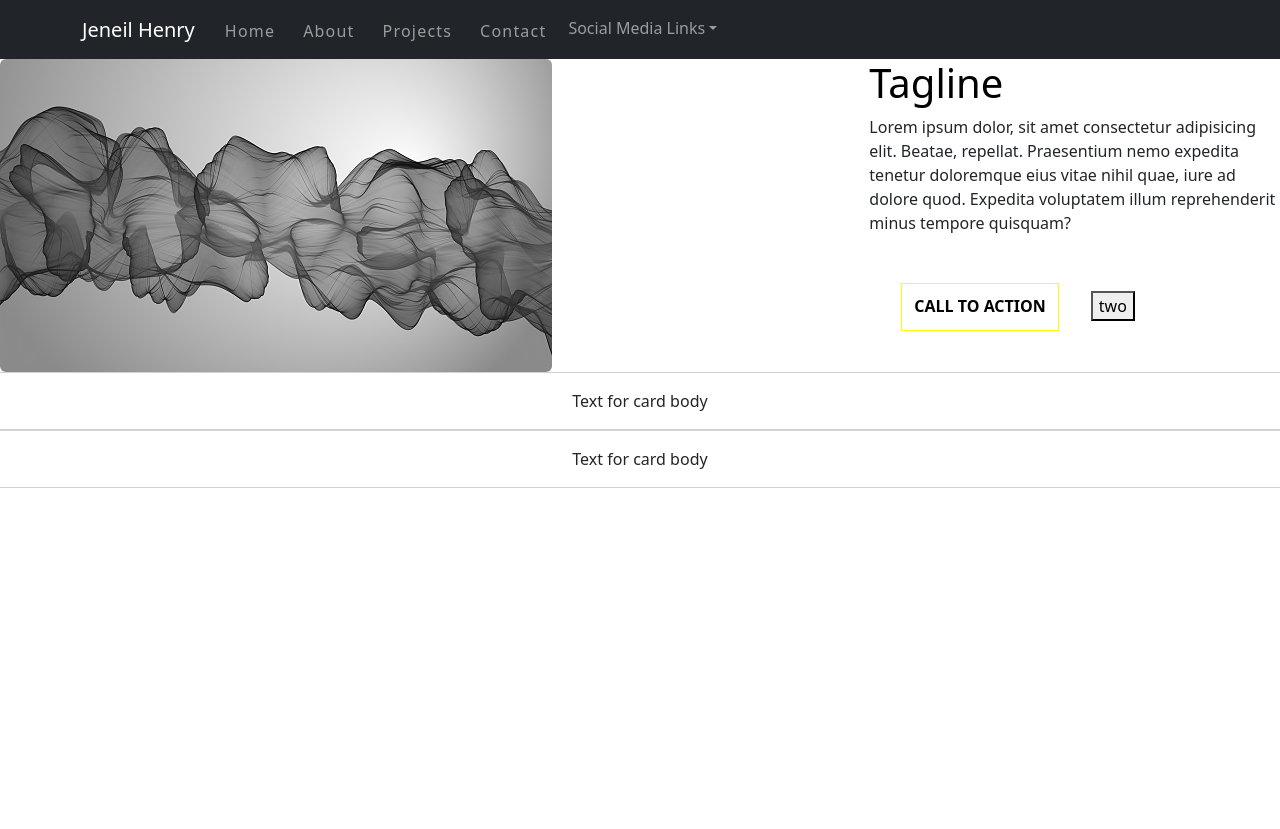
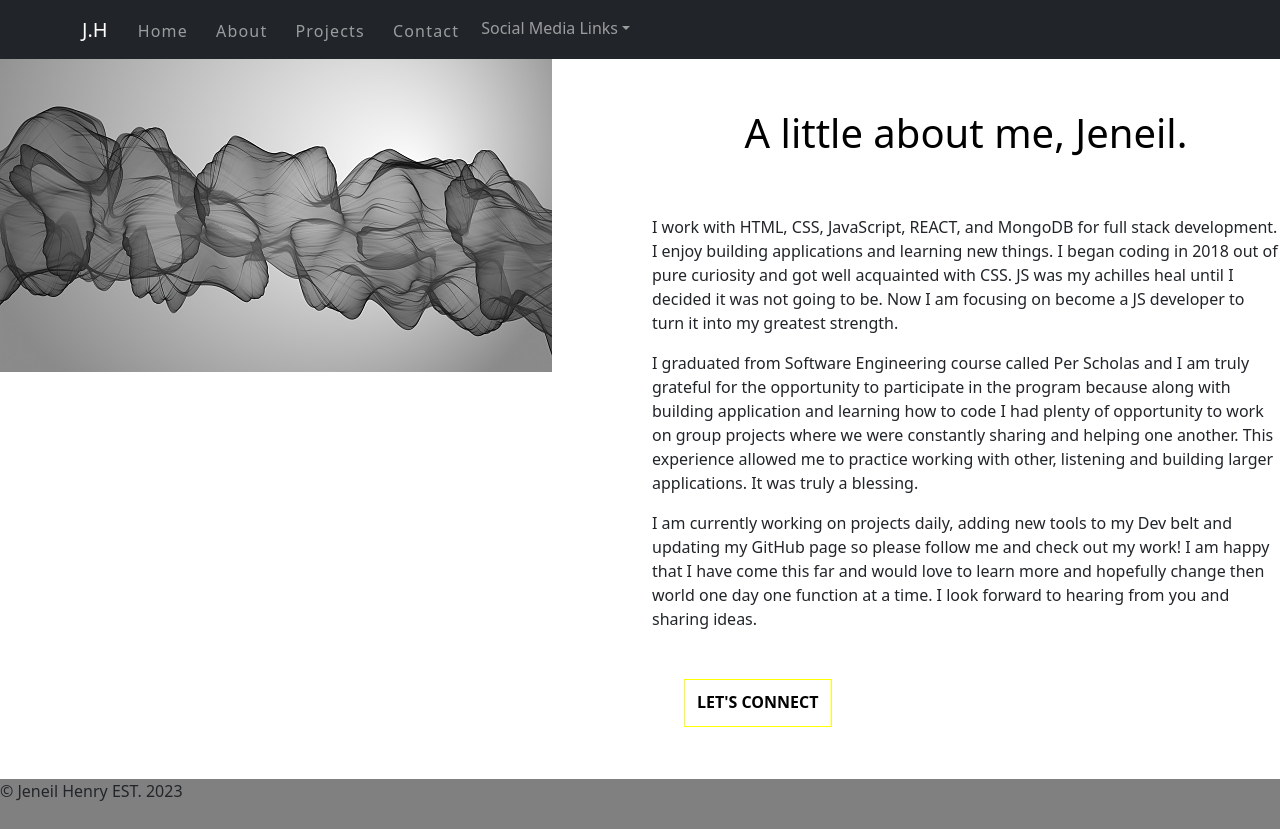
Before and after one commit to Nell-intech/Portfolio, a React (Create React App) app: page /about in a window 1280 px wide. Before the commit the page ends 800 px from the top, so only its background shows below. Built offline with nearby package versions, Linux system fonts and the light colour scheme.

Commit message:
added content to about me page

```diff
--- a/src/App.js
+++ b/src/App.js
@@ -12,6 +12,8 @@ import Projects from './Pages/Projects'
 import Contact from './Pages/Contact'
 import Resume from './Pages/Resume';
 import About from './Pages/About';
+
+
 
 function App() {
 
--- a/src/Components/Hero.js
+++ b/src/Components/Hero.js
@@ -11,7 +11,7 @@ export default function Hero(){
                 {/* <span>instagram Github link</span> */}
                 <Link className="links" to={`/resume`}> <button className="main-button">Resume</button> </Link>
 
-                <div className="tech-stack">Teck Stack | ( HTML CSS JS REACT BOOTSTRAP MONGODB FIGMA ICONS) </div>
+                <div className="tech-stack">Tech Stack | ( HTML CSS JS REACT BOOTSTRAP MONGODB FIGMA ICONS) </div>
             </div>
         </div>
     );
--- a/src/Components/Navbar.js
+++ b/src/Components/Navbar.js
@@ -12,7 +12,7 @@ export default function navBar1() {
   return (
     <Navbar sticky="top" collapseOnSelect expand="lg" bg="dark" variant="dark" >
       <Container className="container">
-        <Navbar.Brand className="name" href="/">Jeneil Henry</Navbar.Brand>
+        <Navbar.Brand className="name" href="/">J.H</Navbar.Brand>
         {/* <FontAwesomeIcon icon={faBars} style={{color: "#0564646",}} /> */}
         <Navbar.Toggle aria-controls="basic-navbar-nav" />
         <Navbar.Collapse id="basic-navbar-nav">
--- a/src/Pages/About.js
+++ b/src/Pages/About.js
@@ -1,29 +1,29 @@
-import {Container, Row, Col,Image,Button,Card } from 'react-bootstrap';
+import { Container, Row, Col, Image, Button, Card } from 'react-bootstrap';
 import flights from "../assests/flights.png"
 import backgroundimg from "../assests/backgroundimg.jpeg"
 
+import Footer from '../Components/Footer';
 function About() {
     return (
         <div>
+            <Row>
+                <Col>
+                    <Image src={backgroundimg} />
 
-
-                <Row >
-                    <Col xs={12} md={8}>
-                        <Image src={backgroundimg} fluid rounded/>
                 </Col>
-                    <Col xs={6} md={4}>
-                        <h1 className="font-weight-light">Tagline</h1>
-                        <p className="">Lorem ipsum dolor, sit amet consectetur adipisicing elit. Beatae, repellat.
-                            Praesentium nemo expedita tenetur doloremque eius vitae nihil quae, iure ad dolore quod.
-                            Expedita voluptatem illum reprehenderit minus tempore quisquam?
-                        </p>
+                <Col>
+                <div className="spacer"></div>
+                    <h1 className="text-center font-weight-light">A little about me, Jeneil.</h1>
+                    <div className="spacer"></div>
+                    <p className="">I work with HTML, CSS, JavaScript, REACT, and MongoDB for full stack development. I enjoy building applications and learning new things. I began coding in 2018 out of pure curiosity and got well acquainted with CSS. JS was my achilles heal until I decided it was not going to be. Now I am focusing on become a JS developer to turn it into my greatest strength.</p>
+                    <p className="">I graduated from Software Engineering course called Per Scholas and I am truly grateful for the opportunity to participate in the program because along with building application and learning how to code I had plenty of opportunity to work on group projects where we were constantly sharing and helping one another. This experience allowed me to practice working with other, listening and building larger applications. It was truly a blessing.</p>
+                    <p className="">I am currently working on projects daily, adding new tools to my Dev belt and updating my GitHub page so please follow me and check out my work! I am happy that I have come this far and would love to learn more and hopefully change then world one day one function at a time. I look forward to hearing from you and sharing ideas.</p>
                     {/* <Button variant="outline-primary">Call to action</Button> */}
-                        <button className="main-button">Call to action</button>
-                        <button>two</button>
+                    <button className="main-button">Let's Connect</button>
                 </Col>
             </Row>
 
-                <Row className="text-center">
+            {/* <Row className="text-center">
                 <Card>
                     <Card.Body>
                         Text for card body
@@ -37,9 +37,8 @@ function About() {
                         Text for card body
                     </Card.Body>
                 </Card>
-                </Row>
-
-
+            </Row> */}
+            <Footer />
         </div>
 
     );
--- a/src/Pages/Contact.js
+++ b/src/Pages/Contact.js
@@ -1,11 +1,17 @@
 import ContactForm from "../Components/Contact";
 import Footer from "../Components/Footer";
 
+import Container from 'react-bootstrap/Container';
+import Row from 'react-bootstrap/Row';
+import Col from 'react-bootstrap/Col';
+
 export default function Contact() {
-    return(
+    return (
         <div className="contains">
-
-            <ContactForm/>
+            <Row>
+                <Col xs={6}>xs=6</Col>
+                <Col xs={6}> <ContactForm /> </Col>
+            </Row>
             <Footer />
         </div>
 
--- a/src/Pages/Home.js
+++ b/src/Pages/Home.js
@@ -1,6 +1,7 @@
 import Hero from "../Components/Hero";
 import Projects from "../Components/Projects";
 import Footer from "../Components/Footer";
+import { Container } from "react-bootstrap";
 
 
 export default function Home() {
--- a/src/index.css
+++ b/src/index.css
@@ -94,9 +94,11 @@ html {
   color: black;
   font-weight: bold;
   margin: 2rem;
-  background-color: transparent
+  background-color: transparent;
 }
-
+.left-margin{
+  margin-left: 0;
+}
 .main-button:hover {
   text-decoration: none;
   background-color: yellow;
@@ -108,7 +110,7 @@ html {
 }
 
 .spacer {
-  height: 120px;
+  height: 50px;
   background-color: var(--primary-white);
   opacity: 40%;
   text-align: center;
```
Lines whose indentation alone changed are shown as unchanged.
